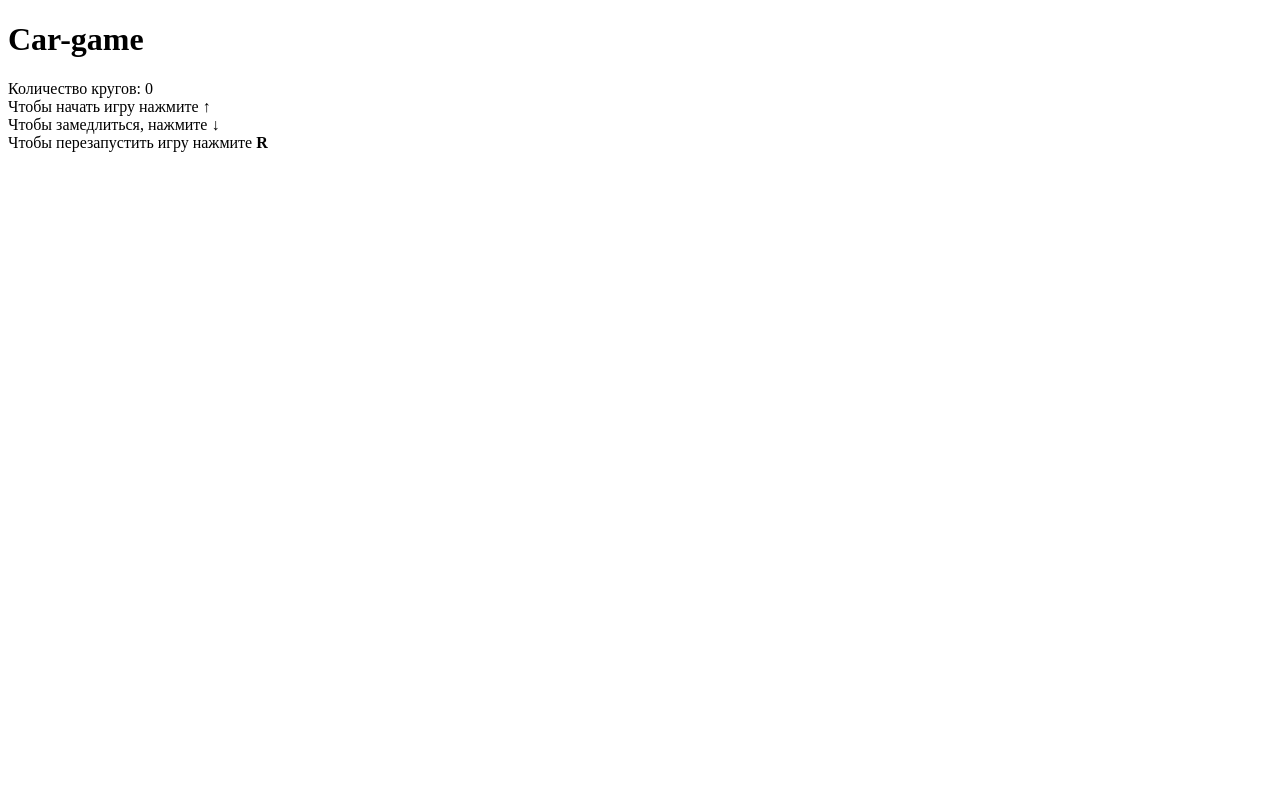
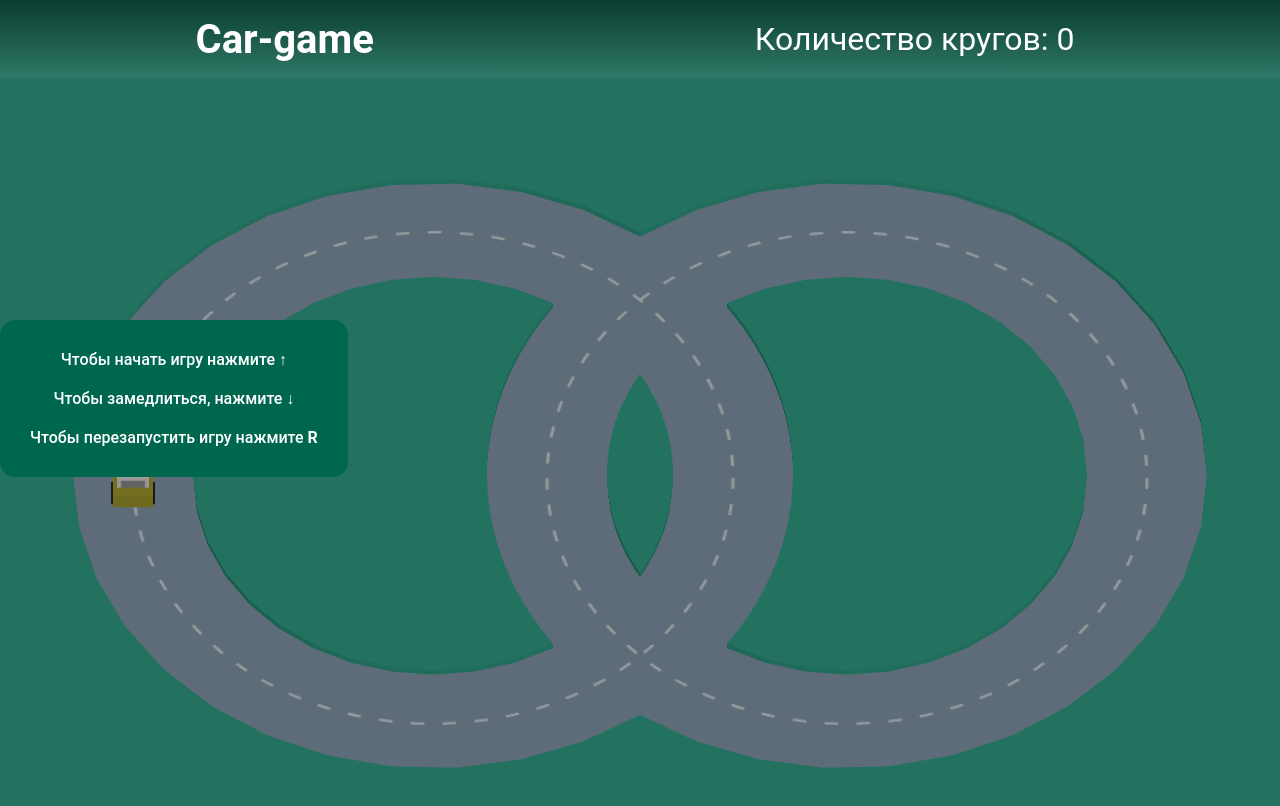
Before and after one commit to yermaka-a/traffic-run-game, a plain HTML site: page index.html in a window 1280 px wide. Drawn offline with Linux system fonts and the light colour scheme; the site is published under a folder, as on GitHub Pages, so addresses that start at the root find nothing.

Commit message:
lative paths

```diff
--- a/index.html
+++ b/index.html
@@ -6,8 +6,8 @@
 
     <meta name="viewport" content="width=device-width, initial-scale=1.0" />
     <title>Car-game</title>
-    <script type="module" crossorigin src="/assets/index-CWzyF5Ui.js"></script>
-    <link rel="stylesheet" crossorigin href="/assets/index-CiCwdQzY.css" />
+    <script type="module" crossorigin src="./assets/index-CWzyF5Ui.js"></script>
+    <link rel="stylesheet" crossorigin href="./assets/index-CiCwdQzY.css" />
   </head>
   <body>
     <header>
```
